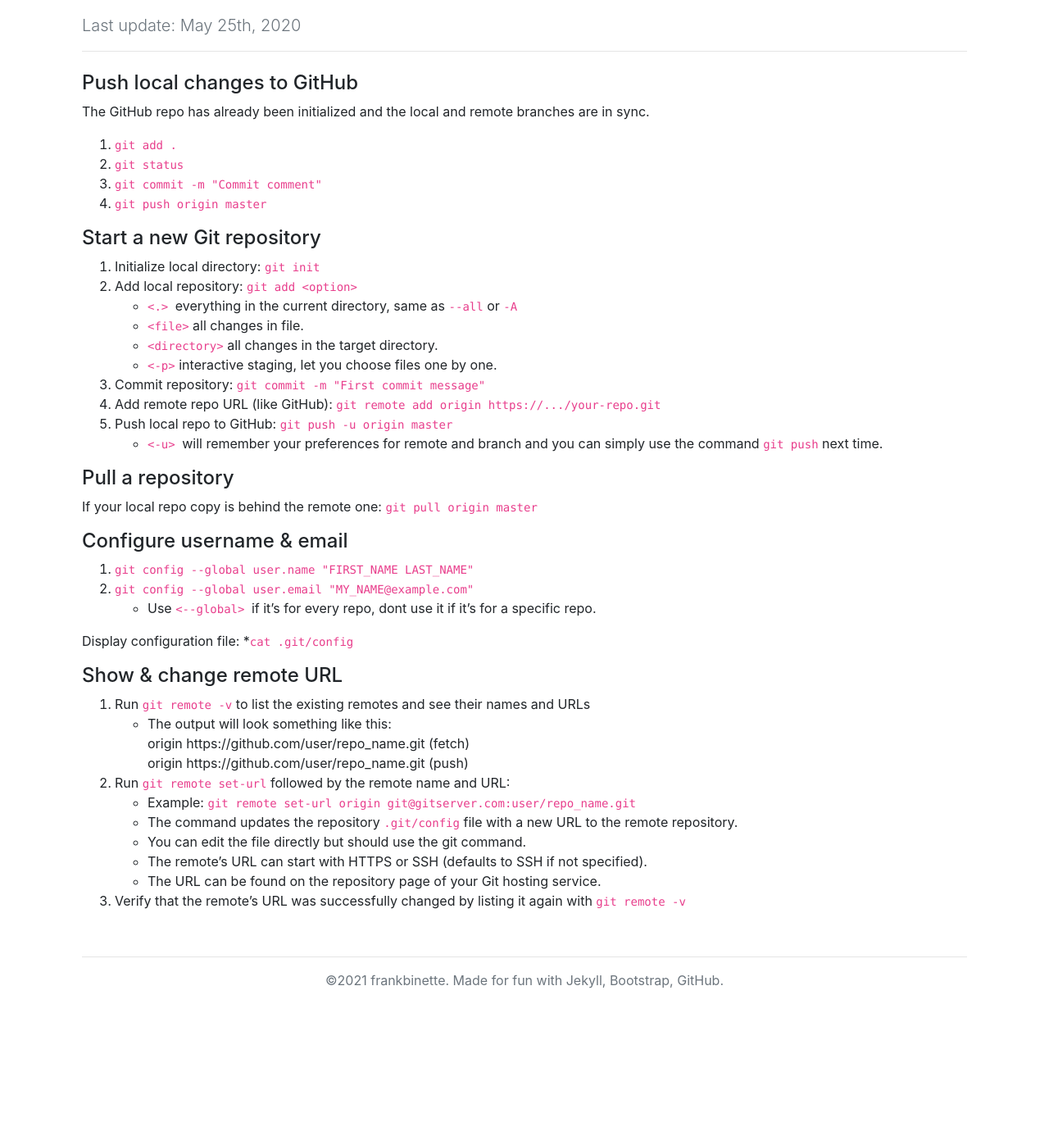
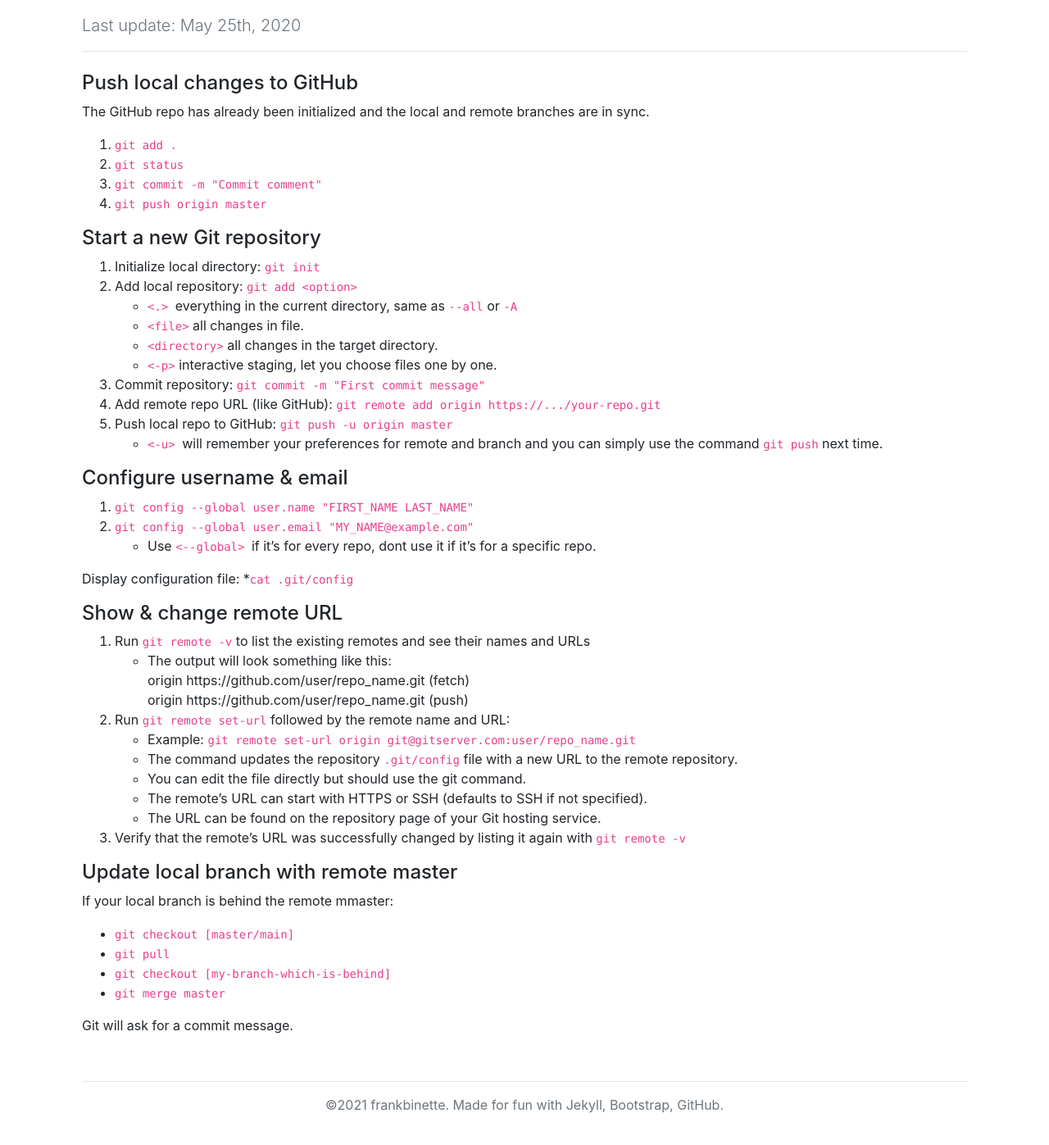
Before and after one commit to frankbinette/frankbinette.github.io, a Jekyll site: the page built from _notes/git.md, in a window 1280 px wide and 1400 px high, scrolled down 380 px. Shown: the top 1397 px of the window at 82% size. Built offline with Jekyll 4.4.1, drawn with Linux system fonts in a browser that asks for light colours; before the commit the page ends 1628 px from its top, so only the background shows below that.

Commit message:
Update Git notes

```diff
--- a/_notes/git.md
+++ b/_notes/git.md
@@ -23,9 +23,6 @@ The GitHub repo has already been initialized and the local and remote branches a
 5. Push local repo to GitHub: <code>git push -u origin master</code>
   * <code> <-u> </code> will remember your preferences for remote and branch and you can simply use the command <code>git push</code> next time.
 
-#### Pull a repository
-If your local repo copy is behind the remote one: <code>git pull origin master</code>
-
 #### Configure username & email
 1. <code>git config --global user.name "FIRST_NAME LAST_NAME"</code>
 2. <code>git config --global user.email "MY_NAME@example.com"</code>
@@ -48,3 +45,13 @@ Display configuration file:
   * The URL can be found on the repository page of your Git hosting service.
 
 3. Verify that the remote’s URL was successfully changed by listing it again with <code>git remote -v</code>
+
+#### Update local branch with remote master
+If your local branch is behind the remote mmaster:
+
+* <code>git checkout [master/main]</code>
+* <code>git pull</code>
+* <code>git checkout [my-branch-which-is-behind]</code>
+* <code>git merge master</code>
+
+Git will ask for a commit message.
```
Also changed, not shown: 2 other files.
